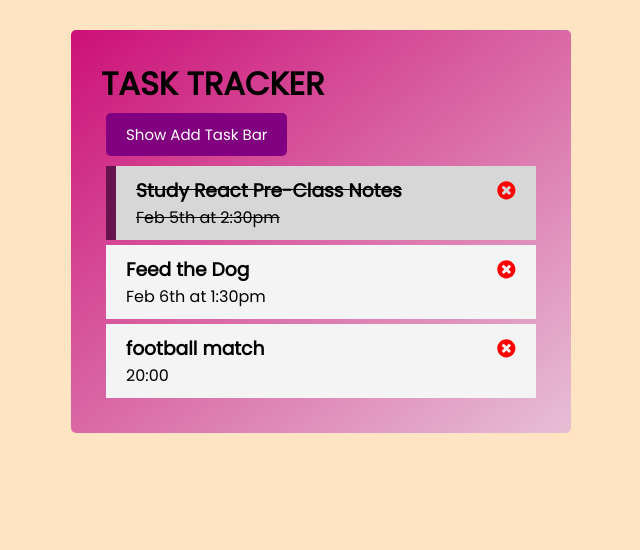
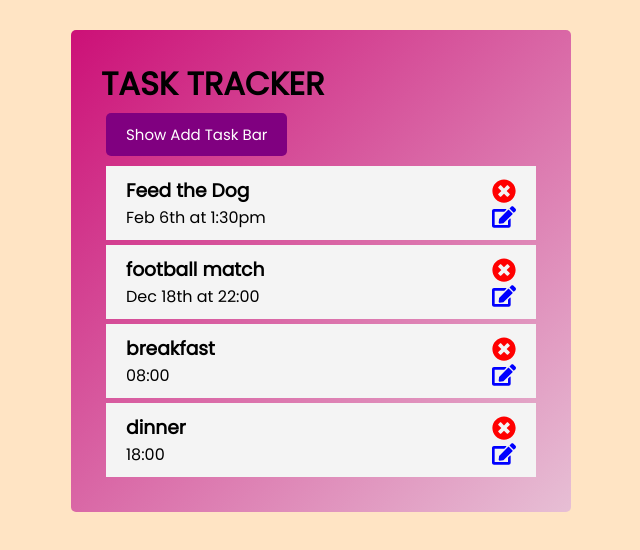
Before and after one commit to hsynarsln/react_task_tracker_project, a React (Create React App) app: page / in a window 1280 px wide. Shown: the top 550 px of the page, without its empty margins (319-959 px from the left). Built offline with nearby package versions, Linux system fonts and the light colour scheme; data requests are answered from the project's data file.

Commit message:
edit rask

```diff
--- a/db.json
+++ b/db.json
@@ -1,11 +1,5 @@
 {
   "tasks": [
-    {
-      "id": 1,
-      "text": "Study React Pre-Class Notes",
-      "day": "Feb 5th at 2:30pm",
-      "isDone": true
-    },
     {
       "id": 2,
       "text": "Feed the Dog",
@@ -14,9 +8,21 @@
     },
     {
       "text": "football match",
-      "day": "20:00",
+      "day": "Dec 18th at 22:00",
       "isDone": false,
       "id": 3
+    },
+    {
+      "text": "breakfast",
+      "day": "08:00",
+      "isDone": false,
+      "id": 4
+    },
+    {
+      "text": "dinner",
+      "day": "18:00",
+      "isDone": false,
+      "id": 5
     }
   ]
 }
--- a/src/App.js
+++ b/src/App.js
@@ -4,9 +4,16 @@ import './App.css';
 import AddTask from './components/AddTask';
 import Header from './components/Header';
 import Tasks from './components/Tasks';
+import UpdateTask from './components/UpdateTask';
 
 function App() {
   const [tasks, setTasks] = useState([]);
+
+  //* EDIT
+  const [text, setText] = useState('');
+  const [day, setDay] = useState('');
+  const [isEditing, setIsEditing] = useState(false);
+  const [editingId, setEditingId] = useState('');
 
   //? butona bastığımızda formun toggle olması
   const [showAddTask, setShowAddTask] = useState(false);
@@ -50,6 +57,7 @@ function App() {
   const addTask = async newTask => {
     await axios.post(baseUrl, newTask);
     fetchTasks();
+    setShowAddTask(false);
   };
 
   //! ADD TASK
@@ -107,7 +115,7 @@ function App() {
     const { data } = await axios.get(`${baseUrl}/${toggleDoneId}`);
     const updatedTask = { ...data, isDone: !data.isDone };
 
-    //?PUt
+    //?Put
     await axios.put(`${baseUrl}/${toggleDoneId}`, updatedTask);
     fetchTasks();
   };
@@ -120,19 +128,43 @@ function App() {
   //! SHOW ADD TASK
   const toggleShow = () => {
     setShowAddTask(!showAddTask);
+    if (isEditing === true) {
+      setIsEditing(false);
+    }
   };
 
-  //!DELETE ALL TASKS
+  //!GET TASK WITH ID
+  const getTaskWithId = async editTaskId => {
+    setEditingId(editTaskId);
+    const { data } = await axios.get(`${baseUrl}/${editTaskId}`);
+    // console.log(data);
+    toggleShow();
+    const { text, day } = data;
+    // console.log(text);
+    // console.log(day);
+    setText(text);
+    setDay(day);
+    setIsEditing(!isEditing);
+  };
+
+  //! EDIT TASK
+  const editTask = async updateTask => {
+    await axios.put(`${baseUrl}/${editingId}`, updateTask);
+    fetchTasks();
+    setIsEditing(false);
+    setShowAddTask(false);
+  };
 
   return (
     <div className='container'>
       <Header title='TASK TRACKER' showAddTask={showAddTask} toggleShow={toggleShow} />
 
-      {showAddTask && <AddTask addTask={addTask} />}
+      {showAddTask && !isEditing && <AddTask addTask={addTask} />}
+      {isEditing && <UpdateTask editText={text} editDay={day} editTask={editTask} />}
 
       {/* //* useState'de tanımladığımız taskları Tasks componenete yolluyoruz. */}
       {/* //? task'ların length'i 0'dan büyük ise Tasks componentini göster küçük ise p tagi */}
-      {tasks.length > 0 ? <Tasks tasks={tasks} deleteTask={deleteTask} toggleDone={toggleDone} /> : <p style={{ textAlign: 'center' }}>NO TASK TO SHOW</p>}
+      {tasks.length > 0 ? <Tasks tasks={tasks} deleteTask={deleteTask} getTaskWithId={getTaskWithId} toggleDone={toggleDone} /> : <p style={{ textAlign: 'center' }}>NO TASK TO SHOW</p>}
     </div>
   );
 }
--- a/src/components/Header.js
+++ b/src/components/Header.js
@@ -7,9 +7,9 @@ import Button from './Button';
 const Header = ({ title = 'Task Tracker', toggleShow, showAddTask }) => {
   //? Parent componentten herhangi bir props gelmiyor ise aşağıdaki title alır
 
-  const handleClick = () => {
-    console.log('Click with handleClick from header');
-  };
+  // const handleClick = () => {
+  //   console.log('Click with handleClick from header');
+  // };
 
   return (
     <header>
--- a/src/components/Task.js
+++ b/src/components/Task.js
@@ -1,14 +1,17 @@
 // import React from 'react'
-import { FaTimesCircle } from 'react-icons/fa';
+import { FaEdit, FaTimesCircle } from 'react-icons/fa';
 
-const Task = ({ task, deleteTask, toggleDone }) => {
+const Task = ({ task, deleteTask, toggleDone, getTaskWithId }) => {
   return (
     <div className={`task ${task.isDone ? 'done' : ''}`} onDoubleClick={() => toggleDone(task.id)}>
       <h3>
         {task.text}
-        <FaTimesCircle style={{ color: 'red' }} onClick={() => deleteTask(task.id)} />
+        <FaTimesCircle style={{ color: 'red', fontSize: '1.5rem' }} onClick={() => deleteTask(task.id)} />
       </h3>
-      <p>{task.day}</p>
+      <p style={{ display: 'flex', justifyContent: 'space-between' }}>
+        {task.day}
+        <FaEdit style={{ color: 'blue', fontSize: '1.5rem' }} onClick={() => getTaskWithId(task.id)} />
+      </p>
     </div>
   );
 };
--- a/src/components/Tasks.js
+++ b/src/components/Tasks.js
@@ -1,14 +1,14 @@
 // import React from 'react'
 import Task from './Task';
 
-const Tasks = ({ tasks, deleteTask, toggleDone }) => {
+const Tasks = ({ tasks, deleteTask, toggleDone, getTaskWithId }) => {
   // console.log(tasks);
 
   return (
     <div>
       {tasks.map(task => (
         // <p key={task.id}>{task.text}</p>
-        <Task key={task.id} task={task} deleteTask={deleteTask} toggleDone={toggleDone} />
+        <Task key={task.id} task={task} deleteTask={deleteTask} toggleDone={toggleDone} getTaskWithId={getTaskWithId} />
       ))}
     </div>
   );
--- /dev/null
+++ b/src/components/UpdateTask.js
@@ -0,0 +1,50 @@
+import React, { useState } from 'react';
+
+const UpdateTask = ({ editTask, editText, editDay }) => {
+  const [text, setText] = useState(editText);
+  const [day, setDay] = useState(editDay);
+
+  // console.log(text);
+  // console.log(day);
+
+  const onSubmit = e => {
+    e.preventDefault();
+    // editTask();
+    editTask({ text, day, isDone: false });
+    setText('');
+    setDay('');
+  };
+
+  return (
+    <form className='add-form' onSubmit={onSubmit}>
+      <div className='form-control'>
+        <label htmlFor='task'>Task</label>
+        <input
+          id='task'
+          name='text'
+          type='text'
+          placeholder='AddTask'
+          //ref={text}
+          required
+          value={text}
+          onChange={e => setText(e.target.value)}
+        />
+      </div>
+      <div className='form-control'>
+        <label htmlFor='day'>Day & Time</label>
+        <input
+          id='day'
+          name='day'
+          type='text'
+          placeholder='Add Day & Time'
+          //ref={day}
+          value={day}
+          onChange={e => setDay(e.target.value)}
+        />
+      </div>
+      <input type='submit' value='Update Task' className='btn btn-block' />
+    </form>
+  );
+};
+
+export default UpdateTask;
```
